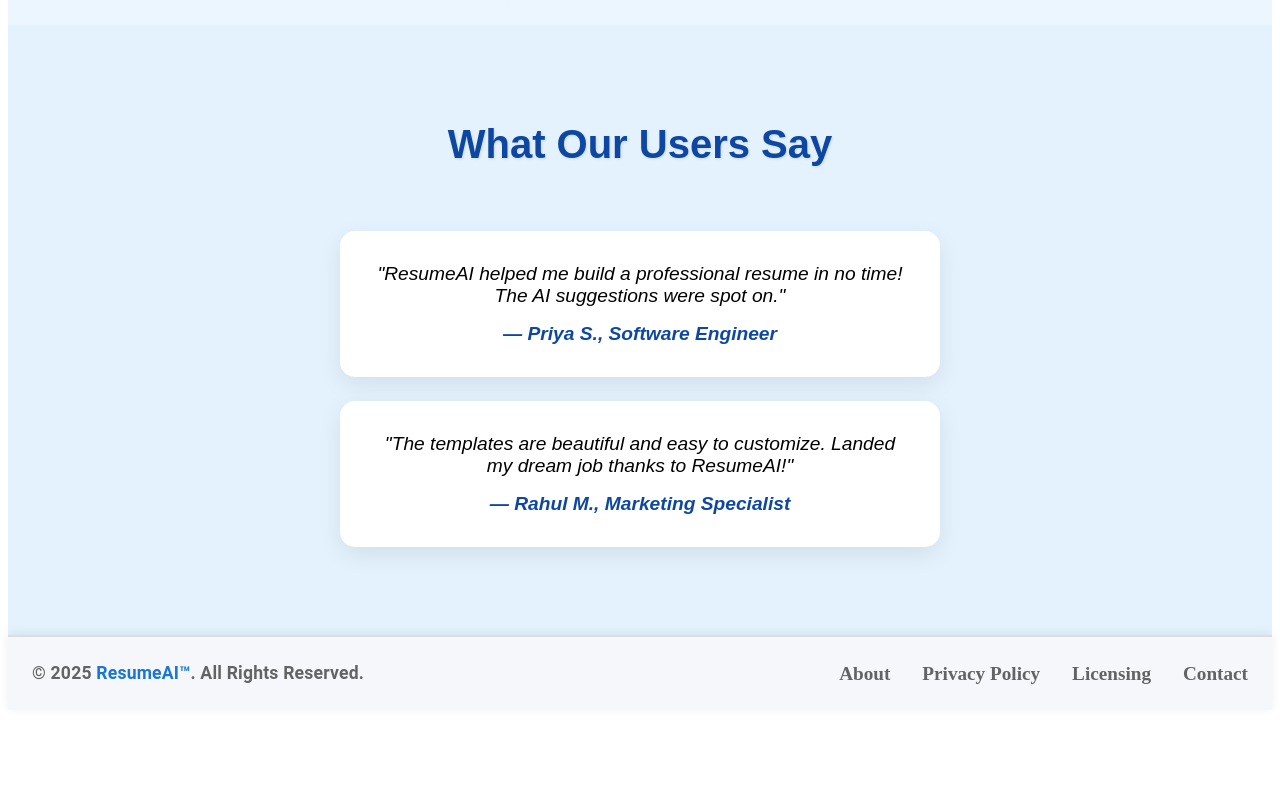
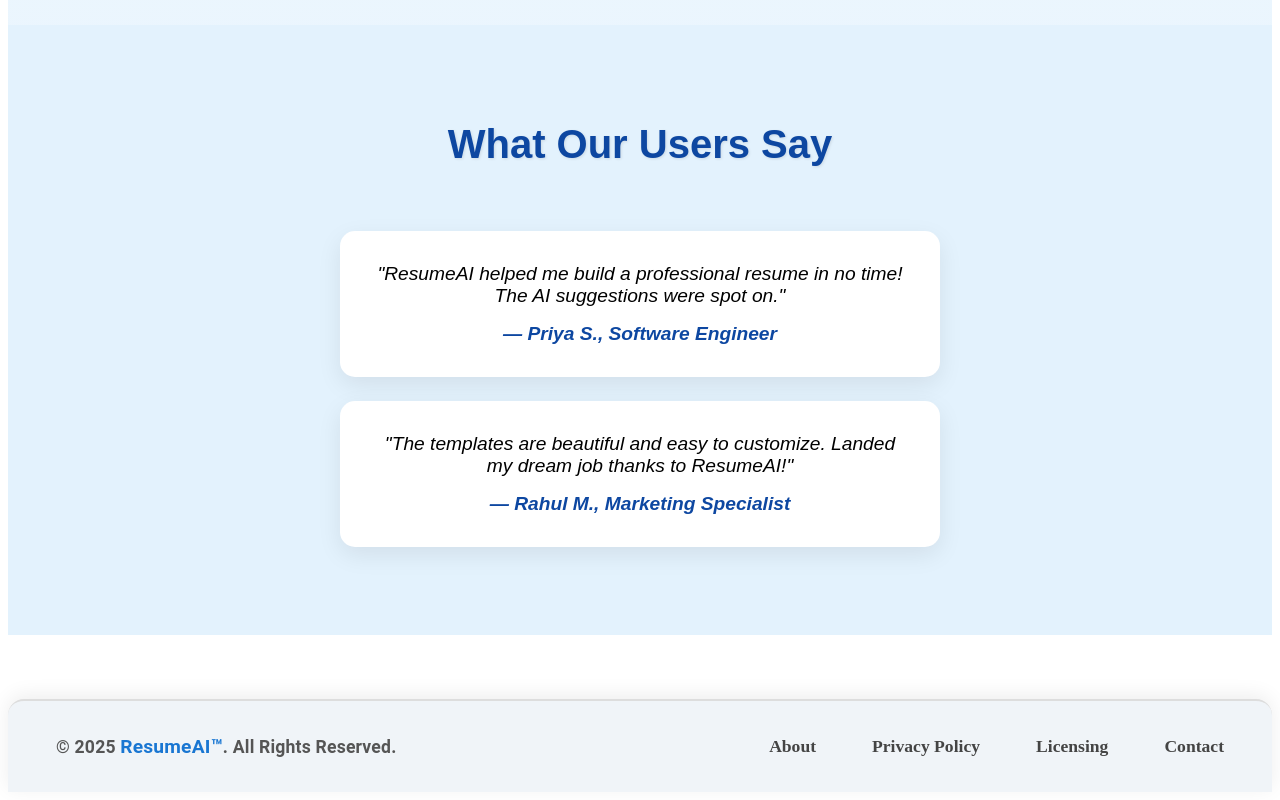
Before and after one commit to GirishAhire/ResumeAI, a Next.js app: page / in a window 1280 px wide. Shown: the part 1046-1846 px from the top of the page. Before the commit the page ends 1764 px from the top, so only its background shows below. Built offline with nearby package versions, Linux system fonts and the light colour scheme.

Commit message:
Footer updated

```diff
--- a/package.json
+++ b/package.json
@@ -18,6 +18,7 @@
     "react": "19.1.0",
     "react-dom": "19.1.0",
     "react-hook-form": "^7.62.0",
+    "tree": "^0.1.3",
     "yup": "^1.7.0"
   },
   "devDependencies": {
--- a/src/app/components/Footer.styles.js
+++ b/src/app/components/Footer.styles.js
@@ -1,28 +1,32 @@
 const useStyles = (theme) => ({
     footer: {
-        bgcolor: theme.palette.mode === "dark" ? "#212121" : "#f5f7fa",
-        borderTop: `2px solid ${theme.palette.mode === "dark" ? "#222" : "#ddd"}`,
-        py: 3,
-        // mt: 8,
+        bgcolor: theme.palette.mode === "dark" ? "#1b1b1b" : "#f0f4f8",
+        borderTop: `2px solid ${theme.palette.mode === "dark" ? "#333" : "#ddd"}`,
+        py: 4,
+        px: 3,
         boxShadow:
             theme.palette.mode === "dark"
-                ? "0 0 10px rgba(255,255,255,0.05)"
-                : "0 -2px 10px rgba(0,0,0,0.07)",
+                ? "0 0 12px rgba(255,255,255,0.05)"
+                : "0 -4px 20px rgba(0,0,0,0.07)",
+        borderRadius: "16px 16px 0 0",
+        marginTop: theme.spacing(8),
     },
+
     container: {
         display: "flex",
         flexWrap: "wrap",
         justifyContent: "space-between",
         alignItems: "center",
-        gap: theme.spacing(2),
+        gap: theme.spacing(3),
         [theme.breakpoints.down("sm")]: {
             flexDirection: "column",
             textAlign: "center",
         },
     },
+
     copyText: {
-        color: theme.palette.mode === "dark" ? "grey.500" : "text.secondary",
-        fontWeight: 700,
+        color: theme.palette.mode === "dark" ? "#ccc" : "#555",
+        fontWeight: 600,
         fontSize: "1.1rem",
         flex: "1 1 300px",
         [theme.breakpoints.down("sm")]: {
@@ -30,33 +34,43 @@
             marginBottom: theme.spacing(2),
         },
     },
+
     brandLink: {
-        fontWeight: "700",
+        fontWeight: 700,
         cursor: "pointer",
         color: theme.palette.primary.main,
+        fontSize: "1.2rem",
+        transition: "all 0.3s ease",
         "&:hover": {
             textDecoration: "underline",
             color: theme.palette.primary.dark,
+            transform: "scale(1.05)",
         },
     },
+
     linkStack: {
         justifyContent: "flex-end",
         flex: "1 1 300px",
+        display: "flex",
+        gap: theme.spacing(3),
         [theme.breakpoints.down("sm")]: {
             justifyContent: "center",
             flexWrap: "wrap",
             gap: theme.spacing(2),
+            marginTop: theme.spacing(2),
         },
     },
+
     footerLink: {
-        color: theme.palette.mode === "dark" ? "grey.400" : "text.secondary",
-        fontWeight: 700,
-        fontSize: "1.2rem",
+        color: theme.palette.mode === "dark" ? "#bbb" : "#444",
+        fontWeight: 600,
+        fontSize: "1.1rem",
         cursor: "pointer",
-        transition: "color 0.3s ease",
+        transition: "all 0.3s ease",
         "&:hover": {
             color: theme.palette.primary.main,
             textDecoration: "underline",
+            transform: "scale(1.05)",
         },
     },
 });
```
Also changed, not shown: 1 other file (tests, documents, lock files or other folders).
